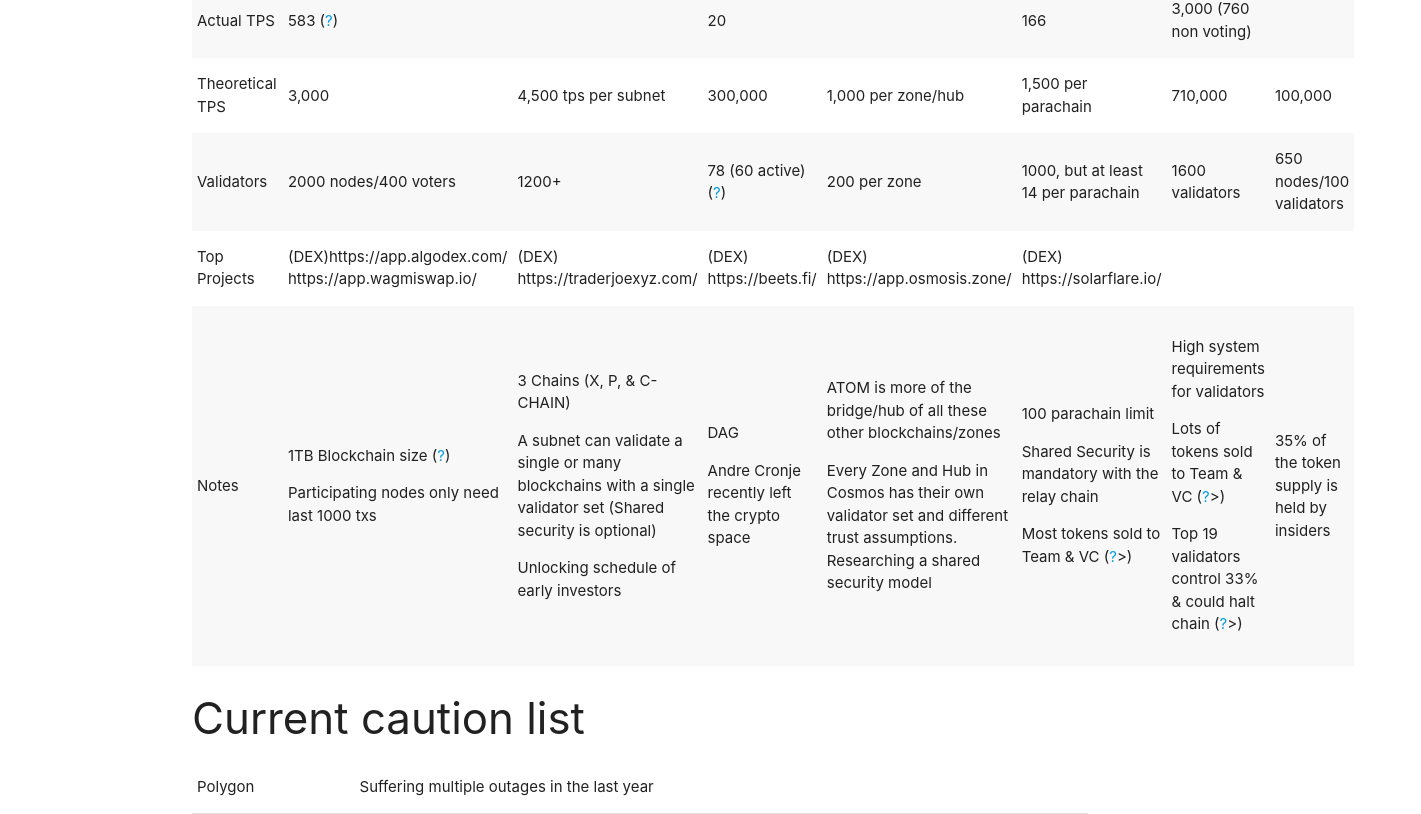
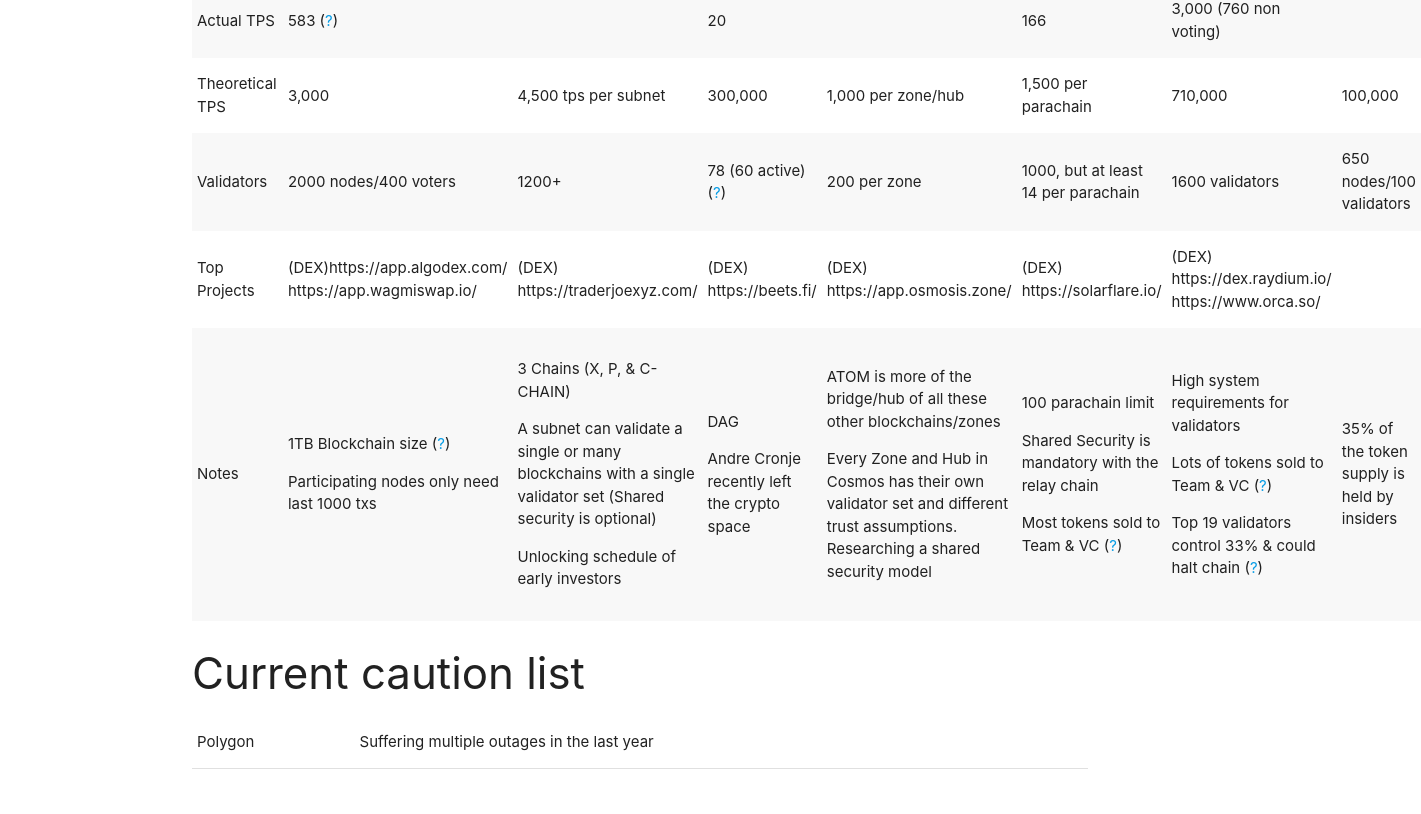
Before and after one commit to mrv777/Crypto-Platforms, a plain HTML site: page index.html in a window 1280 px wide. Shown: the part 359-1173 px from the top of the page, 1421 px wide, since content can reach past the window. After the commit the page ends 1128 px from the top, so only its background shows below. Drawn offline with Linux system fonts and the light colour scheme.

Commit message:
Add SOL DEXs

```diff
--- a/index.html
+++ b/index.html
@@ -93,7 +93,7 @@
             <td>(DEX) https://beets.fi/</td>
             <td>(DEX) https://app.osmosis.zone/</td>
             <td>(DEX) https://solarflare.io/</td>
-            <td></td>
+            <td>(DEX) https://dex.raydium.io/ https://www.orca.so/</td>
             <td></td>
           </tr>
           </tr>
@@ -122,12 +122,12 @@
             <td>
               <p>100 parachain limit</p>
               <p>Shared Security is mandatory with the relay chain</p>
-              <p>Most tokens sold to Team & VC (<a href="https://docsend.com/view/qmdaknmbairxfhgp">?</a>>)</p>
+              <p>Most tokens sold to Team & VC (<a href="https://docsend.com/view/qmdaknmbairxfhgp">?</a>)</p>
             </td>
             <td>
               <p>High system requirements for validators</p>
-              <p>Lots of tokens sold to Team & VC (<a href="https://docsend.com/view/qmdaknmbairxfhgp">?</a>>)</p>
-              <p>Top 19 validators control 33% & could halt chain (<a href="https://docsend.com/view/qmdaknmbairxfhgp">?</a>>)</p>
+              <p>Lots of tokens sold to Team & VC (<a href="https://docsend.com/view/qmdaknmbairxfhgp">?</a>)</p>
+              <p>Top 19 validators control 33% & could halt chain (<a href="https://docsend.com/view/qmdaknmbairxfhgp">?</a>)</p>
             </td>
             <td>35% of the token supply is held by insiders</td>
           </tr>
```
